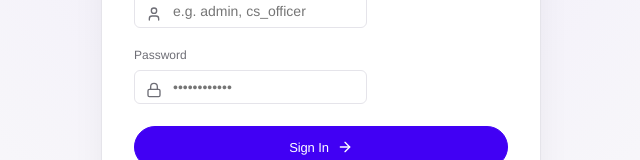
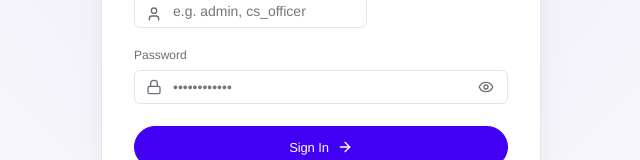
Before and after one commit to Dean142A/schull-io, a React (Vite) app: page / in a window 1280 px wide. Shown: the part 342-502 px from the top of the page, without its empty margins (319-959 px from the left). Built offline with nearby package versions, Linux system fonts and the light colour scheme; no server answers.

Commit message:
feat: add PasswordInput eye show/hide toggle and Lecturer Gradebook & Analytics Hub

```diff
--- /dev/null
+++ b/src/components/PasswordInput.jsx
@@ -0,0 +1,74 @@
+import React, { useState } from 'react';
+import { Eye, EyeOff, Lock } from 'lucide-react';
+
+export default function PasswordInput({
+  value,
+  onChange,
+  placeholder = '••••••••••••',
+  required = false,
+  className = 'form-control',
+  style = {},
+  icon: Icon = Lock,
+  disabled = false,
+}) {
+  const [showPassword, setShowPassword] = useState(false);
+
+  return (
+    <div style={{ position: 'relative', width: '100%', ...style }}>
+      {Icon && (
+        <Icon
+          size={16}
+          style={{
+            position: 'absolute',
+            left: '12px',
+            top: '50%',
+            transform: 'translateY(-50%)',
+            color: 'var(--color-muted)',
+            pointerEvents: 'none',
+            zIndex: 1,
+          }}
+        />
+      )}
+
+      <input
+        type={showPassword ? 'text' : 'password'}
+        className={className}
+        value={value}
+        onChange={onChange}
+        placeholder={placeholder}
+        required={required}
+        disabled={disabled}
+        style={{
+          paddingLeft: Icon ? '38px' : '12px',
+          paddingRight: '38px',
+          width: '100%',
+        }}
+      />
+
+      <button
+        type="button"
+        onClick={() => setShowPassword(prev => !prev)}
+        tabIndex={-1}
+        title={showPassword ? 'Hide password' : 'Show password'}
+        style={{
+          position: 'absolute',
+          right: '10px',
+          top: '50%',
+          transform: 'translateY(-50%)',
+          background: 'transparent',
+          border: 'none',
+          color: 'var(--color-muted)',
+          cursor: 'pointer',
+          padding: '4px',
+          display: 'flex',
+          alignItems: 'center',
+          justifyContent: 'center',
+          borderRadius: '4px',
+          zIndex: 2,
+        }}
+      >
+        {showPassword ? <EyeOff size={16} /> : <Eye size={16} />}
+      </button>
+    </div>
+  );
+}
--- a/src/components/ProfileModal.jsx
+++ b/src/components/ProfileModal.jsx
@@ -1,5 +1,6 @@
 import React, { useState, useEffect } from 'react';
 import { X, User, Lock, KeyRound, ShieldCheck, Check, AlertCircle, RefreshCw } from 'lucide-react';
+import PasswordInput from './PasswordInput';
 
 export default function ProfileModal({ isOpen, onClose, currentUser, onUpdateUser }) {
   const [activeTab, setActiveTab] = useState('profile'); // 'profile' | '2fa'
@@ -275,9 +276,7 @@ export default function ProfileModal({ isOpen, onClose, currentUser, onUpdateUse
               <div style={{ display: 'flex', flexDirection: 'column', gap: '12px' }}>
                 <div style={{ display: 'flex', flexDirection: 'column', gap: '6px' }}>
                   <label className="label">Current Password</label>
-                  <input
-                    type="password"
-                    className="form-control"
+                  <PasswordInput
                     placeholder="Enter current password to verify"
                     value={currentPassword}
                     onChange={(e) => setCurrentPassword(e.target.value)}
@@ -287,9 +286,7 @@ export default function ProfileModal({ isOpen, onClose, currentUser, onUpdateUse
                 <div style={{ display: 'flex', gap: '12px' }}>
                   <div style={{ flex: 1, display: 'flex', flexDirection: 'column', gap: '6px' }}>
                     <label className="label">New Password</label>
-                    <input
-                      type="password"
-                      className="form-control"
+                    <PasswordInput
                       placeholder="Min 6 chars"
                       value={newPassword}
                       onChange={(e) => setNewPassword(e.target.value)}
@@ -298,9 +295,7 @@ export default function ProfileModal({ isOpen, onClose, currentUser, onUpdateUse
 
                   <div style={{ flex: 1, display: 'flex', flexDirection: 'column', gap: '6px' }}>
                     <label className="label">Confirm New Password</label>
-                    <input
-                      type="password"
-                      className="form-control"
+                    <PasswordInput
                       placeholder="Repeat new password"
                       value={confirmPassword}
                       onChange={(e) => setConfirmPassword(e.target.value)}
--- a/src/pages/LoginPage.jsx
+++ b/src/pages/LoginPage.jsx
@@ -1,5 +1,6 @@
 import React, { useState } from 'react';
 import { Lock, User, KeyRound, AlertCircle, ArrowRight, ShieldCheck, Check } from 'lucide-react';
+import PasswordInput from '../components/PasswordInput';
 
 export default function LoginPage({ onLoginSuccess, demoUsers = [] }) {
   const [username, setUsername] = useState('');
@@ -113,18 +114,11 @@ export default function LoginPage({ onLoginSuccess, demoUsers = [] }) {
 
               <div style={{ display: 'flex', flexDirection: 'column', gap: '6px' }}>
                 <label className="label">Password</label>
-                <div style={{ position: 'relative' }}>
-                  <Lock size={16} style={{ position: 'absolute', left: '12px', top: '12px', color: 'var(--color-muted)' }} />
-                  <input
-                    type="password"
-                    className="form-control"
-                    placeholder="••••••••••••"
-                    value={password}
-                    onChange={(e) => setPassword(e.target.value)}
-                    required
-                    style={{ paddingLeft: '38px' }}
-                  />
-                </div>
+                <PasswordInput
+                  value={password}
+                  onChange={(e) => setPassword(e.target.value)}
+                  required
+                />
               </div>
 
               <button
--- a/src/pages/SettingsPage.jsx
+++ b/src/pages/SettingsPage.jsx
@@ -1,5 +1,6 @@
 import React, { useState, useEffect } from 'react';
 import { User, Lock, ShieldCheck, Sliders, Send, KeyRound, Check, AlertCircle, RefreshCw, Key, FileText, CheckCircle } from 'lucide-react';
+import PasswordInput from '../components/PasswordInput';
 
 export default function SettingsPage({ currentUser, onUpdateUser }) {
   const [activeTab, setActiveTab] = useState('profile'); // 'profile' | '2fa' | 'policies' | 'notifications'
@@ -326,9 +327,7 @@ export default function SettingsPage({ currentUser, onUpdateUser }) {
                 <div style={{ display: 'flex', flexDirection: 'column', gap: '12px' }}>
                   <div style={{ display: 'flex', flexDirection: 'column', gap: '6px' }}>
                     <label className="label">Current Password</label>
-                    <input
-                      type="password"
-                      className="form-control"
+                    <PasswordInput
                       placeholder="Current password"
                       value={currentPassword}
                       onChange={(e) => setCurrentPassword(e.target.value)}
@@ -338,9 +337,7 @@ export default function SettingsPage({ currentUser, onUpdateUser }) {
                   <div style={{ display: 'flex', gap: '12px' }}>
                     <div style={{ flex: 1, display: 'flex', flexDirection: 'column', gap: '6px' }}>
                       <label className="label">New Password</label>
-                      <input
-                        type="password"
-                        className="form-control"
+                      <PasswordInput
                         placeholder="Min 6 chars"
                         value={newPassword}
                         onChange={(e) => setNewPassword(e.target.value)}
@@ -349,9 +346,7 @@ export default function SettingsPage({ currentUser, onUpdateUser }) {
 
                     <div style={{ flex: 1, display: 'flex', flexDirection: 'column', gap: '6px' }}>
                       <label className="label">Confirm New Password</label>
-                      <input
-                        type="password"
-                        className="form-control"
+                      <PasswordInput
                         placeholder="Repeat new password"
                         value={confirmPassword}
                         onChange={(e) => setConfirmPassword(e.target.value)}
```
Also changed, not shown: src/pages/ResultsPage.jsx (+99 -1 lines).
